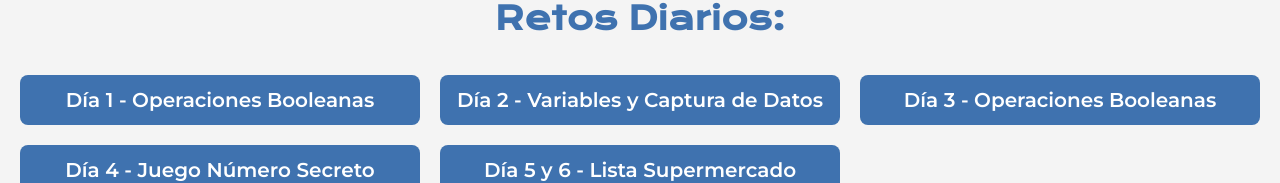
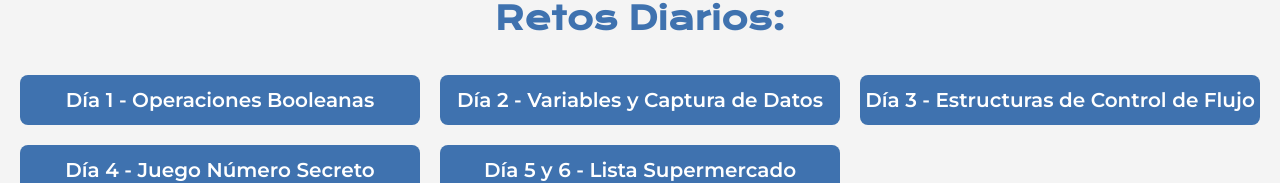
Before and after one commit to PamelaOrmeno/7DaysOfCode, a plain HTML site: page index.html in a window 1280 px wide. Shown: the part 309-492 px from the top of the page. Drawn offline with nearby package versions, Linux system fonts and the light colour scheme.

Commit message:
actualización de titulo

```diff
--- a/index.html
+++ b/index.html
@@ -19,7 +19,7 @@
                 <tr>
                     <td><a class="header__menu__link" href="dia1.html">Día 1 - Operaciones Booleanas</a></td>
                     <td><a class="header__menu__link" href="dia2.html">Día 2 - Variables y Captura de Datos</a></td>
-                    <td><a class="header__menu__link" href="dia3.html">Día 3 - Operaciones Booleanas</a></td>
+                    <td><a class="header__menu__link" href="dia3.html">Día 3 - Estructuras de Control de Flujo</a></td>
                 </tr>
                 <tr>
                     <td><a class="header__menu__link" href="dia4.html">Día 4 - Juego Número Secreto</a></td>
```
